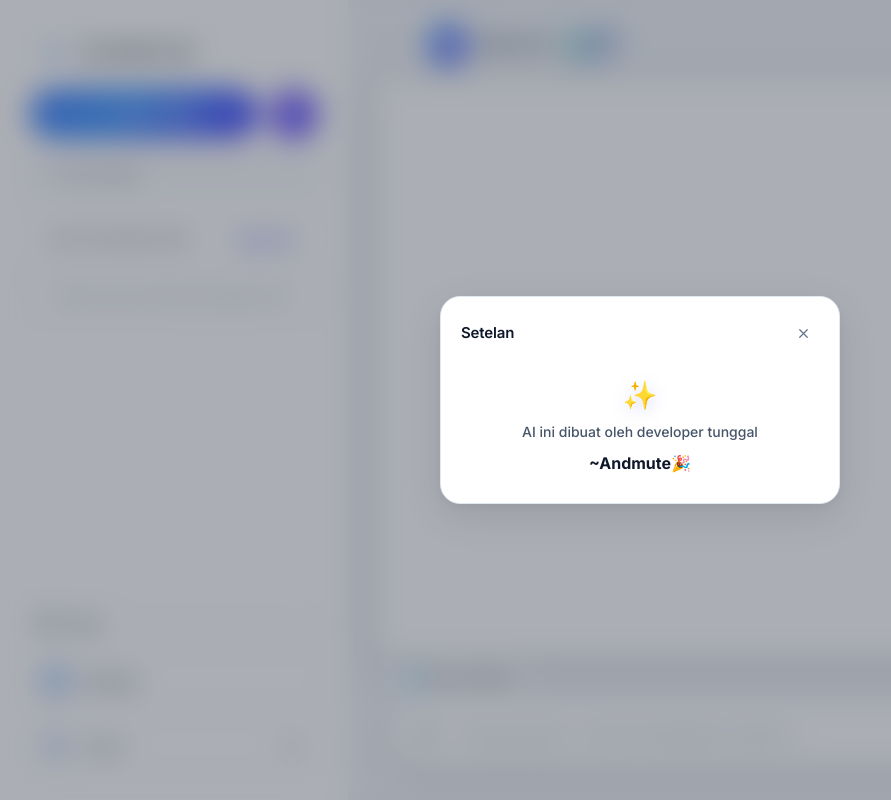
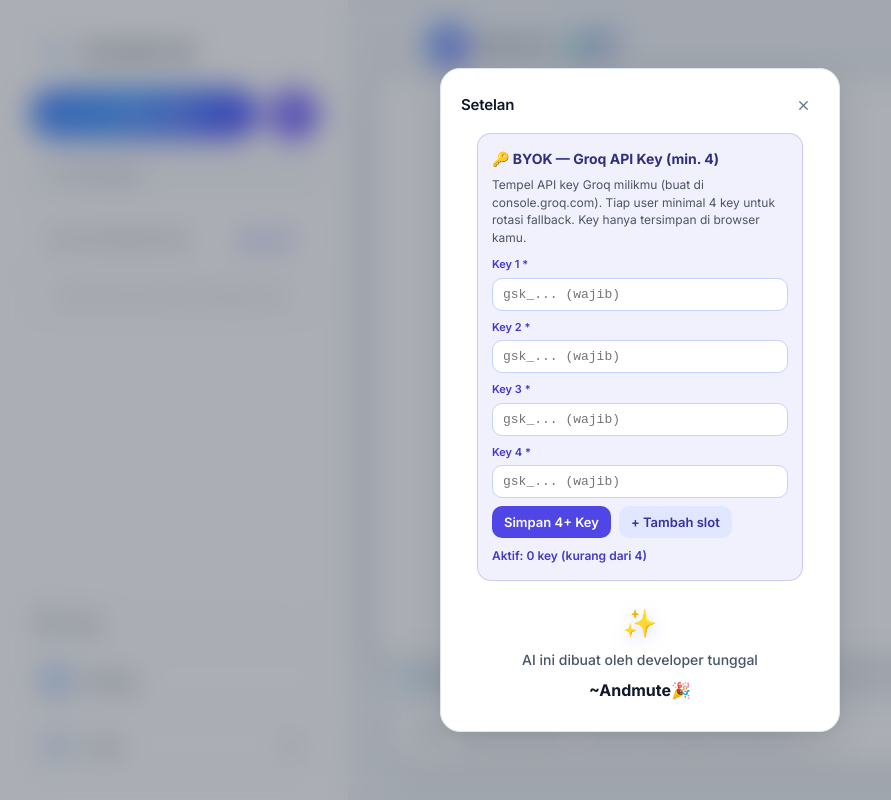
Before and after one commit to izrai4103-lgtm/groq-ai-chatbot, a Next.js app: page / in a window 1280 px wide. Both pictures are taken after a click on the button "Settings". Shown: the whole page, without its empty margins (0-891 px from the left). Built offline with nearby package versions, Linux system fonts and the light colour scheme.

Commit message:
feat: BYOK Groq — each user stores min 4 API keys with rotation
Users paste their own Groq keys in Settings (4+ slots). Chat uses
request-scoped key rotation; falls back to server Gemini keys if empty.

```diff
--- a/app/api/chat/route.ts
+++ b/app/api/chat/route.ts
@@ -1,6 +1,8 @@
 import { runChat } from '@/lib/engine/engine'
 import type { EngineErrorCode } from '@/lib/engine/types'
 import { applyClientTokenHint, deductUserTokens, flushTokenUsage, getCompletionRecorded, getUserTokenStatus } from '@/lib/token-usage'
+import { setRequestUserKeys, clearRequestUserKeys } from '@/lib/provider-keys'
+import { sanitizeClientKeys } from '@/lib/user-keys'
 
 export const maxDuration = 300
 
@@ -26,6 +28,7 @@
       guestId?: unknown
       pageContext?: unknown
       clientTokenHint?: { used?: unknown; resetAt?: unknown } | null
+      userApiKeys?: unknown
     } | null
 
     // Dapatkan IP client
@@ -59,7 +62,15 @@
     const context = pageCtx
       ? `KONTEKS HALAMAN SAAT INI (langsung dari browser user):\n${JSON.stringify(pageCtx).slice(0, 2500)}`
       : undefined
-    const result = await runChat(body?.messages, ip, context)
+    // BYOK Groq: key milik user (rotasi di provider-keys)
+    const userKeys = sanitizeClientKeys(body?.userApiKeys)
+    setRequestUserKeys(userKeys)
+    let result
+    try {
+      result = await runChat(body?.messages, ip, context)
+    } finally {
+      clearRequestUserKeys()
+    }
     await flushTokenUsage()
     let spent = getCompletionRecorded() - before
     // Fallback estimasi bila API Groq tidak mengirim usage (spent=0)
--- a/app/globals.css
+++ b/app/globals.css
@@ -2149,3 +2149,28 @@
   .music-bar.anim{animation:none}
   .music-progress-fill{transition:none}
 }
+
+
+/* === BYOK Groq keys === */
+.byok-box{
+  margin:12px 16px 8px;padding:14px;border-radius:14px;
+  background:rgba(79,70,229,.08);border:1px solid rgba(79,70,229,.22)
+}
+.byok-hd{font-weight:700;font-size:14px;margin-bottom:6px;color:#312e81}
+.byok-help{font-size:12px;line-height:1.45;color:#4b5563;margin:0 0 10px}
+.byok-row{display:flex;flex-direction:column;gap:4px;margin-bottom:8px}
+.byok-lbl{font-size:11px;font-weight:600;color:#4338ca}
+.byok-input{
+  border:1px solid #c7d2fe;border-radius:10px;padding:8px 10px;
+  font-size:13px;font-family:ui-monospace,monospace;background:#fff
+}
+.byok-input:focus{outline:2px solid #818cf8;border-color:#6366f1}
+.byok-actions{display:flex;gap:8px;flex-wrap:wrap;margin-top:6px}
+.byok-btn{
+  border:none;border-radius:10px;padding:8px 12px;font-size:13px;font-weight:600;
+  background:#4f46e5;color:#fff;cursor:pointer
+}
+.byok-btn.ghost{background:#e0e7ff;color:#3730a3}
+.byok-btn:hover{filter:brightness(1.05)}
+.byok-msg{font-size:12px;margin:8px 0 0;color:#b45309}
+.byok-status{font-size:12px;margin:8px 0 0;color:#4338ca;font-weight:600}
--- a/app/page.js
+++ b/app/page.js
@@ -3,6 +3,7 @@
 import { useState, useRef, useEffect, useCallback, Fragment } from 'react'
 import Markdown from './Markdown'
 import ProfilePanel from '../components/ProfilePanel'
+import { loadUserKeys, saveUserKeys, getActiveUserKeys, MIN_USER_KEYS, isValidGroqKeyFormat } from '../lib/user-keys'
 import { loadProfile, saveProfile, DEFAULT_PROFILE } from '../lib/profile'
 import { loadSession, saveSession, clearSession } from '../lib/auth-sandbox'
 
@@ -671,6 +672,9 @@
   const [showProfile, setShowProfile] = useState(false)
   const [profile, setProfile] = useState(loadProfile)
   const [session, setSession] = useState(loadSession)
+  const [userApiKeys, setUserApiKeys] = useState(() => loadUserKeys(null))
+  const [keysDraft, setKeysDraft] = useState(() => loadUserKeys(null))
+  const [keysMsg, setKeysMsg] = useState('')
   const [tokenUsage, setTokenUsage] = useState(null)
   const [now, setNow] = useState(Date.now())
 
@@ -790,6 +794,11 @@
 
   useEffect(() => { saveProfile(profile) }, [profile])
   useEffect(() => { if (session) saveSession(session); else clearSession() }, [session])
+  useEffect(() => {
+    const keys = loadUserKeys(session?.guestId || null)
+    setUserApiKeys(keys)
+    setKeysDraft(keys)
+  }, [session?.guestId])
 
   useEffect(() => {
     if (!activeId || !messages.some(m => m.role === 'user')) return
@@ -919,6 +928,7 @@
           messages: messageList.map(m => ({ role: m.role, content: m.content })),
           guestId: session?.guestId || '',
           clientTokenHint,
+          userApiKeys: getActiveUserKeys(session?.guestId || null),
         })
       }
 
@@ -1295,6 +1305,70 @@
                 <svg viewBox="0 0 24 24" fill="none" stroke="currentColor" strokeWidth="2" strokeLinecap="round"><path d="M18 6L6 18M6 6l12 12" /></svg>
               </button>
             </div>
+            <div className="byok-box">
+              <div className="byok-hd">🔑 BYOK — Groq API Key (min. 4)</div>
+              <p className="byok-help">
+                Tempel API key Groq milikmu (buat di console.groq.com). Tiap user minimal 4 key untuk rotasi fallback.
+                Key hanya tersimpan di browser kamu.
+              </p>
+              {keysDraft.map((k, i) => (
+                <div className="byok-row" key={i}>
+                  <label className="byok-lbl">Key {i + 1}{i < 4 ? ' *' : ''}</label>
+                  <input
+                    className="byok-input"
+                    type="password"
+                    autoComplete="off"
+                    placeholder={i < 4 ? 'gsk_... (wajib)' : 'gsk_... (opsional)'}
+                    value={k}
+                    onChange={(e) => {
+                      const next = [...keysDraft]
+                      next[i] = e.target.value
+                      setKeysDraft(next)
+                    }}
+                  />
+                </div>
+              ))}
+              <div className="byok-actions">
+                <button
+                  type="button"
+                  className="byok-btn"
+                  onClick={() => {
+                    const filled = keysDraft.filter((x) => x && x.trim())
+                    if (filled.length < 4) {
+                      setKeysMsg('Isi minimal 4 API key Groq.')
+                      return
+                    }
+                    const invalid = keysDraft.filter((x) => x && x.trim() && !isValidGroqKeyFormat(x))
+                    if (invalid.length) {
+                      setKeysMsg('Ada key yang formatnya tidak valid.')
+                      return
+                    }
+                    saveUserKeys(session?.guestId || null, keysDraft)
+                    setUserApiKeys(loadUserKeys(session?.guestId || null))
+                    setKeysMsg('Tersimpan. Chat akan memakai key milikmu.')
+                    showToast?.('API key Groq disimpan')
+                  }}
+                >
+                  Simpan 4+ Key
+                </button>
+                <button
+                  type="button"
+                  className="byok-btn ghost"
+                  onClick={() => {
+                    const next = [...keysDraft, '']
+                    setKeysDraft(next)
+                  }}
+                >
+                  + Tambah slot
+                </button>
+              </div>
+              {keysMsg ? <p className="byok-msg">{keysMsg}</p> : null}
+              <p className="byok-status">
+                Aktif: {getActiveUserKeys(session?.guestId || null).length} key
+                {getActiveUserKeys(session?.guestId || null).length >= 4 ? ' ✓' : ' (kurang dari 4)'}
+              </p>
+            </div>
+
             <div className="settings-about">
               <div className="settings-about-ic" aria-hidden>{'\u2728'}</div>
               <p className="settings-about-tx">AI ini dibuat oleh developer tunggal<br /><strong>~Andmute{'\ud83c\udf89'}</strong></p>
--- /dev/null
+++ b/lib/user-keys.js
@@ -0,0 +1,85 @@
+/**
+ * BYOK — Bring Your Own Key (Groq)
+ * Tiap user (guestId) bisa menyimpan minimal 4 API key Groq untuk rotasi.
+ * Disimpan di localStorage browser (client-side).
+ */
+
+export const MIN_USER_KEYS = 4
+export const MAX_USER_KEYS = 10
+const STORAGE_PREFIX = 'zanco_groq_keys_v1:'
+
+export function normalizeGroqKey(raw) {
+  if (typeof raw !== 'string') return ''
+  return raw.trim().replace(/\s+/g, '')
+}
+
+export function isValidGroqKeyFormat(key) {
+  const k = normalizeGroqKey(key)
+  // Groq keys biasanya gsk_... ; terima juga key panjang generik
+  if (k.length < 20) return false
+  if (k.length > 200) return false
+  return true
+}
+
+export function loadUserKeys(guestId) {
+  if (typeof window === 'undefined') return emptySlots()
+  try {
+    const id = guestId || 'anonymous'
+    const raw = localStorage.getItem(STORAGE_PREFIX + id)
+    if (!raw) return emptySlots()
+    const parsed = JSON.parse(raw)
+    const arr = Array.isArray(parsed) ? parsed : []
+    const keys = arr
+      .map((k) => normalizeGroqKey(k))
+      .filter(Boolean)
+      .slice(0, MAX_USER_KEYS)
+    return padSlots(keys)
+  } catch {
+    return emptySlots()
+  }
+}
+
+export function saveUserKeys(guestId, keys) {
+  if (typeof window === 'undefined') return false
+  try {
+    const id = guestId || 'anonymous'
+    const cleaned = (Array.isArray(keys) ? keys : [])
+      .map((k) => normalizeGroqKey(k))
+      .filter((k) => k && isValidGroqKeyFormat(k))
+      .slice(0, MAX_USER_KEYS)
+    localStorage.setItem(STORAGE_PREFIX + id, JSON.stringify(cleaned))
+    return true
+  } catch {
+    return false
+  }
+}
+
+export function getActiveUserKeys(guestId) {
+  return loadUserKeys(guestId).filter((k) => isValidGroqKeyFormat(k))
+}
+
+function emptySlots() {
+  return Array.from({ length: MIN_USER_KEYS }, () => '')
+}
+
+function padSlots(keys) {
+  const out = [...keys]
+  while (out.length < MIN_USER_KEYS) out.push('')
+  return out.slice(0, Math.max(MIN_USER_KEYS, out.length))
+}
+
+/** Validasi array key dari client (server-side). */
+export function sanitizeClientKeys(input) {
+  if (!Array.isArray(input)) return []
+  const out = []
+  const seen = new Set()
+  for (const item of input) {
+    const k = normalizeGroqKey(item)
+    if (!isValidGroqKeyFormat(k)) continue
+    if (seen.has(k)) continue
+    seen.add(k)
+    out.push(k)
+    if (out.length >= MAX_USER_KEYS) break
+  }
+  return out
+}
```
Also changed, not shown: lib/provider-keys.js.
